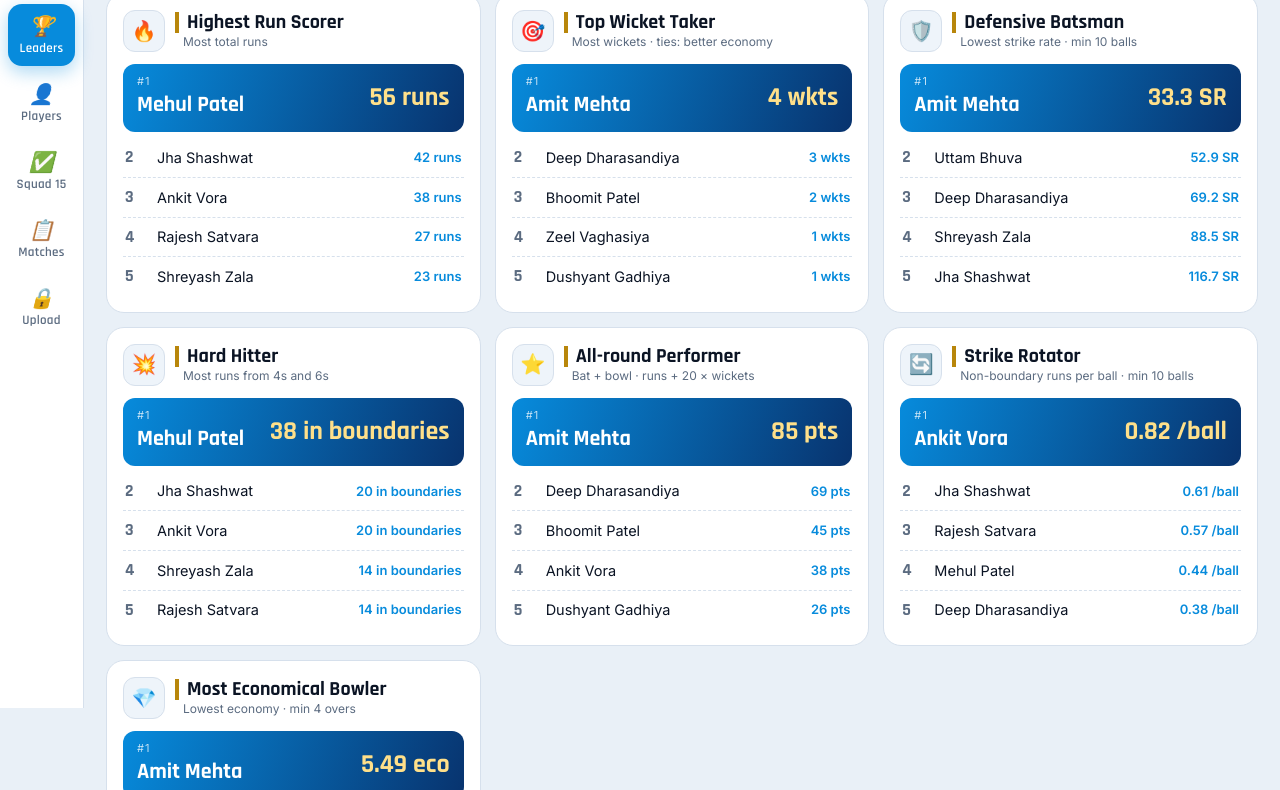
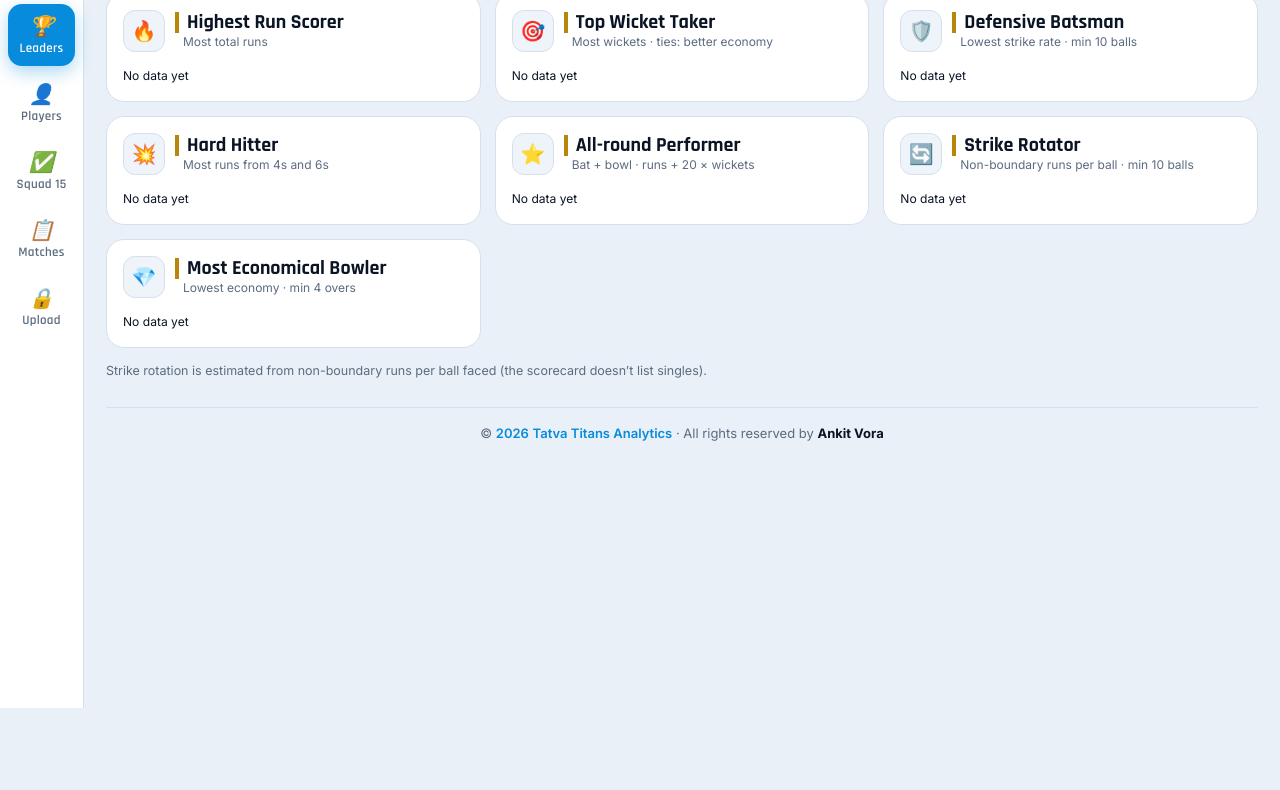
Before and after one commit to ankit935/Titans-Analytics, a plain HTML site: page index.html in a window 1280 px wide. Shown: the part 92-882 px from the top of the page. After the commit the page ends 800 px from the top, so only its background shows below. Drawn offline with Linux system fonts and the light colour scheme.

Commit message:
Remove dummy data

```diff
--- a/index.html
+++ b/index.html
@@ -70,10 +70,8 @@ nav .lg{display:none}nav button{padding:6px 0;font-size:18px;border-radius:12px}
 <p class="note">Strike rotation is estimated from non-boundary runs per ball faced (the scorecard doesn’t list singles).</p><footer class="ft">© <span id="yr">2026</span> <span>Tatva Titans Analytics</span> · All rights reserved by <b>Ankit Vora</b></footer></div></div><dialog id="dlg"></dialog><div id="toast"></div>
 <script>
 const HASH="7a19ed377df87c3fe90bce639be73342a6e963ff918ea614256961e696402c22";
-const SEED=[{id:"seed1",title:"Titans B vs Titans A",date:"31 Oct 2026",venue:"Eves Garden, Ahmedabad",result:"Titans A won by 5 wickets",
-innings:[{team:"Titans B",score:"150/8 (20.0)",bat:[["Parth Patel",11,6,2,0,1],["Uttam Bhuva",9,17,1,0,1],["Jha Shashwat",42,36,5,0,0],["Akshay Pandharpatte",2,8,0,0,1],["Yash Suthar",7,6,1,0,1],["Ankit Vora",38,22,5,0,1],["Gunjan Bhavsar",12,7,2,0,1],["Dharmesh Chauhan",3,6,0,0,1],["Amit Mehta",4,9,0,0,0],["Vijay Chudasama",0,5,0,0,1]],bowl:[["Bhoomit Patel","4",35,2,13,8,0],["Zeel Vaghasiya","4",22,1,11,1,0],["Dushyant Gadhiya","5",28,1,14,1,0],["Deep Dharasandiya","4",23,3,10,2,0],["Ankit Vora","1",15,0,0,2,1],["Dharmesh Chauhan","2",23,1,2,3,0]]},
-{team:"Titans A",score:"153/5 (19.5)",bat:[["Amit Mehta",1,6,0,0,1],["Shreyash Zala",23,26,2,1,1],["Devraj Vasani",4,8,1,0,1],["Mehul Patel",56,41,5,3,0],["Rajesh Satvara",27,23,2,1,1],["Deep Dharasandiya",9,13,1,0,1],["Dushyant Gadhiya",6,7,0,0,0],["Bhoomit Patel",5,2,1,0,0]],bowl:[["Ankit Vora","5",26,0,12,1,0],["Dharmesh Chauhan","4",34,0,13,2,0],["Amit Mehta","5.5",32,4,18,0,1],["Akshay Pandharpatte","4",38,1,12,1,5],["Yash Suthar","1",18,0,3,7,0]]}]}];
-const EXTRA=["Rakesh Vanand","Sanket Mandaliya"];
+const SEED=[];
+const EXTRA=[];
 const $=s=>document.querySelector(s);let P,L,CATS,ALL=[],repo=[],remote=[],local=[],db=null,tab="lead",sel=new Set(),touched=false,unlocked=false;
 try{local=JSON.parse(localStorage.getItem("tt_local")||"[]");unlocked=sessionStorage.getItem("tt_ok")==="1"}catch(e){}
 const balls=o=>{const[a,b="0"]=String(o).split(".");return +a*6+ +b};
@@ -113,7 +111,7 @@ function chart(n){const pts=[];ALL.forEach((m,k)=>{const o=mi(m),p=o[n];if(p){co
 if(!pts.length)return"<small style='color:var(--mu)'>No match data yet</small>";const mx=Math.max(50,...pts.flatMap(q=>[q.p,q.a]))*1.15,X=i=>pts.length>1?50+i*(340/(pts.length-1)):220,Y=v=>190-Math.max(0,v)/mx*170;
 const line=k=>pts.map((q,i)=>X(i)+","+Y(q[k])).join(" ");const gr=[0,.25,.5,.75,1].map(f=>`<line x1="40" x2="410" y1="${Y(mx*f)}" y2="${Y(mx*f)}" stroke="var(--bd)"/><text x="34" y="${Y(mx*f)+4}" text-anchor="end" font-size="10" fill="var(--mu)">${Math.round(mx*f)}</text>`).join("");
 return`<svg viewBox="0 0 420 220" style="width:100%">${gr}${pts.length>1?`<polygon points="${X(0)},190 ${line("p")} ${X(pts.length-1)},190" fill="#078bdc" opacity=".18"/>`:""}<polyline points="${line("a")}" fill="none" stroke="#e6b840" stroke-width="2" stroke-dasharray="5 4"/><polyline points="${line("p")}" fill="none" stroke="#078bdc" stroke-width="3"/>${pts.map((q,i)=>`<circle cx="${X(i)}" cy="${Y(q.a)}" r="3.5" fill="#e6b840"/><circle cx="${X(i)}" cy="${Y(q.p)}" r="5" fill="#078bdc" stroke="#fff" stroke-width="2"/><text x="${X(i)}" y="${Y(q.p)-10}" text-anchor="middle" font-size="11" font-weight="700" fill="var(--tx)">${q.p.toFixed(0)}</text><text x="${X(i)}" y="210" text-anchor="middle" font-size="10" fill="var(--mu)">Match ${q.k}</text>`).join("")}</svg><div style="font-size:12px;color:var(--mu)"><span style="color:#078bdc">●</span> Player impact &nbsp; <span style="color:#e6b840">●</span> Match average</div>`}
-function dash(){if(!cur||!P[cur])cur=[...L].sort((a,b)=>b.imp-a.imp)[0].name;const p=P[cur];
+function dash(){if(!L.length)return`<div class="c lock"><div style="font-size:42px">🏏</div><h2 style="font-size:30px;margin:4px 0">No matches yet</h2><p style="color:var(--mu)">Open the Upload tab and add scorecard PDFs to get started.</p></div>`;if(!cur||!P[cur])cur=[...L].sort((a,b)=>b.imp-a.imp)[0].name;const p=P[cur];
 const ranks=CATS.map(c=>{const i=c.top.findIndex(x=>x.name===cur);return i<0?"":`<div class="chip"><span>${c.i} ${c.k}</span><b>#${i+1} · ${c.v(p)}</b></div>`}).join("")||"<small style='color:var(--mu)'>Not ranked in any category yet</small>";
 const rm=[...ALL].reverse().map(m=>{const q=mi(m)[cur];if(!q)return"";const t=[q.bat?`${q.r} (${q.b})`:"",q.bow?`${q.w}/${q.rc} in ${Math.floor(q.bl/6)}${q.bl%6?"."+q.bl%6:""} ov`:""].filter(Boolean).join(" · ");return`<div class="chip"><span>${m.title}<br><small style="color:var(--mu)">${m.date||""}</small></span><b>${t}</b></div>`}).join("")||"<small style='color:var(--mu)'>No matches</small>";
 return`<div class="dash"><div><div class="hero"><img src="${LOGO}" alt=""><div><h2>${p.name}</h2><small>${p.role} · Tatva Titans</small><div style="margin-top:8px">${p.badges.map(b=>`<span class="tag b" style="background:#ffffff26;border-color:#fff4">${b}</span>`).join("")}</div></div>
```
